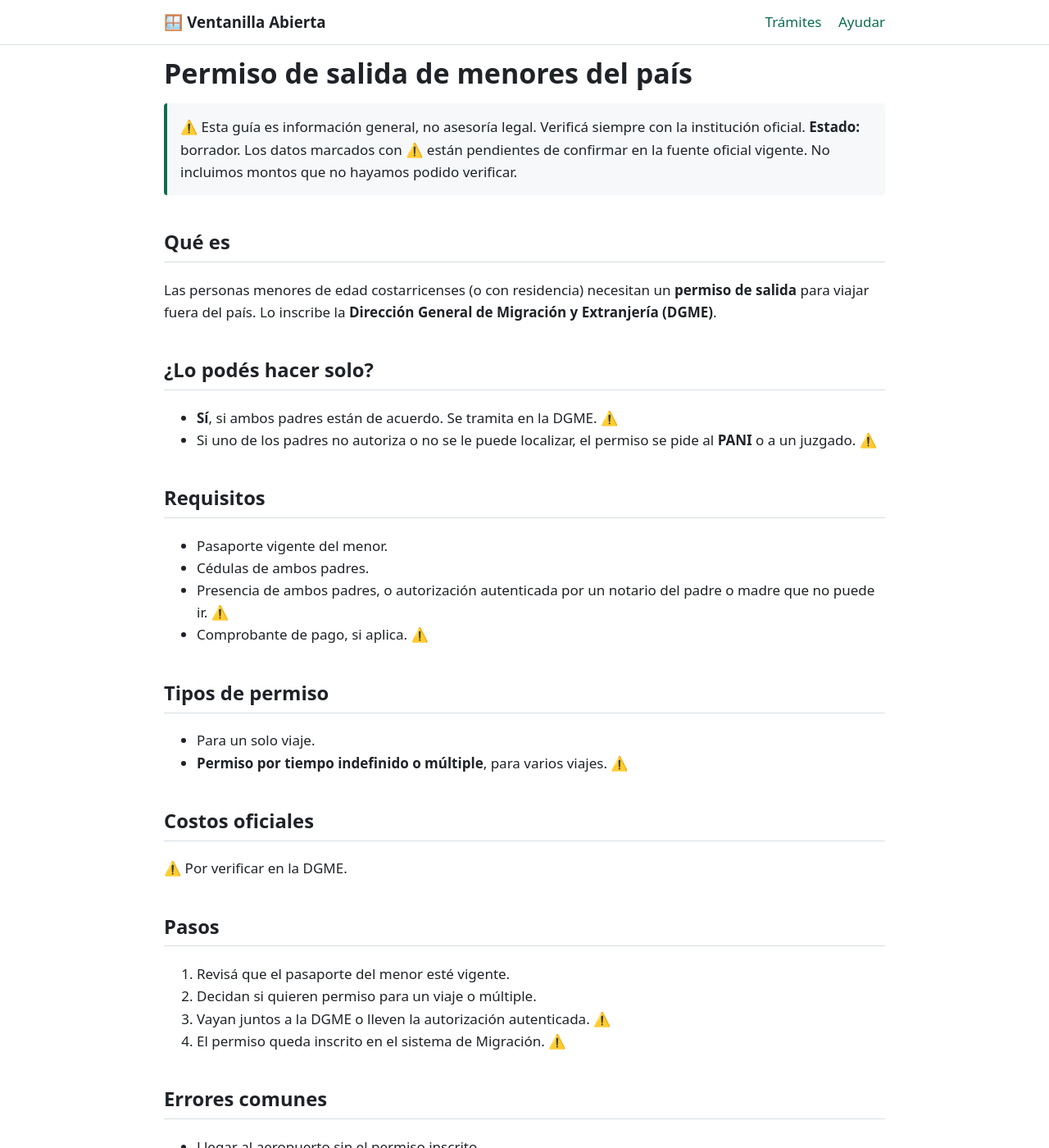
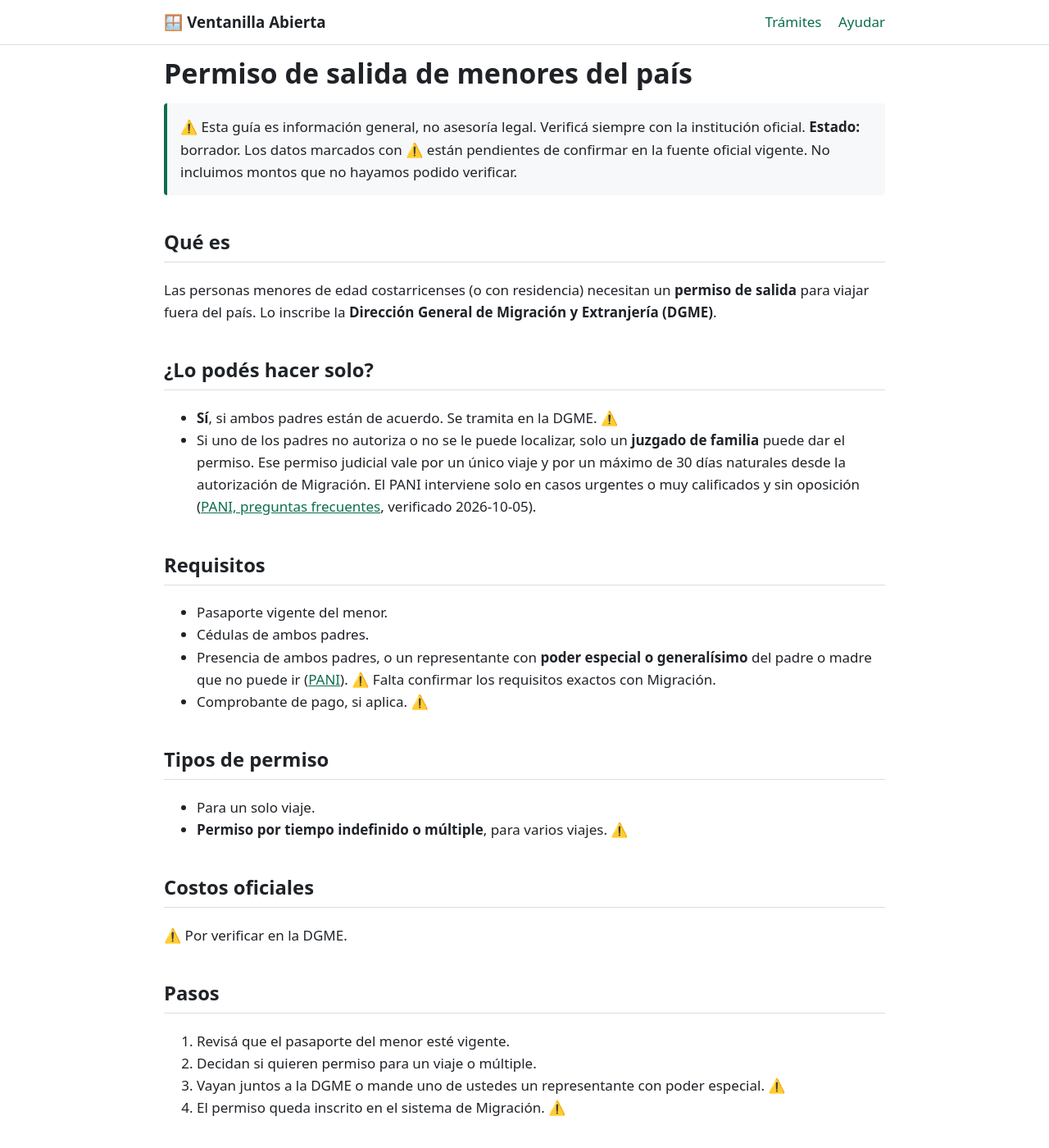
Before and after one commit to axelfj/ventanilla-abierta, a Jekyll site: the page built from tramites/costa-rica/viajes-y-migracion/permiso-de-salida-de-menores.md, in a window 1280 px wide and 1400 px high. Shown: the whole window at 82% size. Built offline with Jekyll 4.4.1, drawn with Linux system fonts in a browser that asks for light colours; our own code applies the rules of GitHub Pages for plain Markdown files.

Commit message:
Auditoría: permiso de salida de menores (juez de familia), licores, testamento y pensión
Co-Authored-By: Claude Opus 5.5 (1M context) <noreply@anthropic.com>
Claude-Session: https://claude.ai/code/session_018XfgRfXjcaVWgAstdZEbTq

```diff
--- a/tramites/costa-rica/viajes-y-migracion/permiso-de-salida-de-menores.md
+++ b/tramites/costa-rica/viajes-y-migracion/permiso-de-salida-de-menores.md
@@ -16,12 +16,12 @@ Las personas menores de edad costarricenses (o con residencia) necesitan un **pe
 
 ## ¿Lo podés hacer solo?
 - **Sí**, si ambos padres están de acuerdo. Se tramita en la DGME. ⚠️
-- Si uno de los padres no autoriza o no se le puede localizar, el permiso se pide al **PANI** o a un juzgado. ⚠️
+- Si uno de los padres no autoriza o no se le puede localizar, solo un **juzgado de familia** puede dar el permiso. Ese permiso judicial vale por un único viaje y por un máximo de 30 días naturales desde la autorización de Migración. El PANI interviene solo en casos urgentes o muy calificados y sin oposición ([PANI, preguntas frecuentes](https://www.pani.go.cr/tramites-y-servicios/preguntas-frecuentes/), verificado 2026-10-05).
 
 ## Requisitos
 - Pasaporte vigente del menor.
 - Cédulas de ambos padres.
-- Presencia de ambos padres, o autorización autenticada por un notario del padre o madre que no puede ir. ⚠️
+- Presencia de ambos padres, o un representante con **poder especial o generalísimo** del padre o madre que no puede ir ([PANI](https://www.pani.go.cr/tramites-y-servicios/preguntas-frecuentes/)). ⚠️ Falta confirmar los requisitos exactos con Migración.
 - Comprobante de pago, si aplica. ⚠️
 
 ## Tipos de permiso
@@ -34,7 +34,7 @@ Las personas menores de edad costarricenses (o con residencia) necesitan un **pe
 ## Pasos
 1. Revisá que el pasaporte del menor esté vigente.
 2. Decidan si quieren permiso para un viaje o múltiple.
-3. Vayan juntos a la DGME o lleven la autorización autenticada. ⚠️
+3. Vayan juntos a la DGME o mande uno de ustedes un representante con poder especial. ⚠️
 4. El permiso queda inscrito en el sistema de Migración. ⚠️
 
 ## Errores comunes
```
Also changed, not shown: tramites/costa-rica/eventos/licencia-de-licores.md (+4 -2 lines), tramites/costa-rica/familia/pension-alimentaria.md (+1 -1 lines), tramites/costa-rica/familia/testamento.md (+1 -1 lines).
